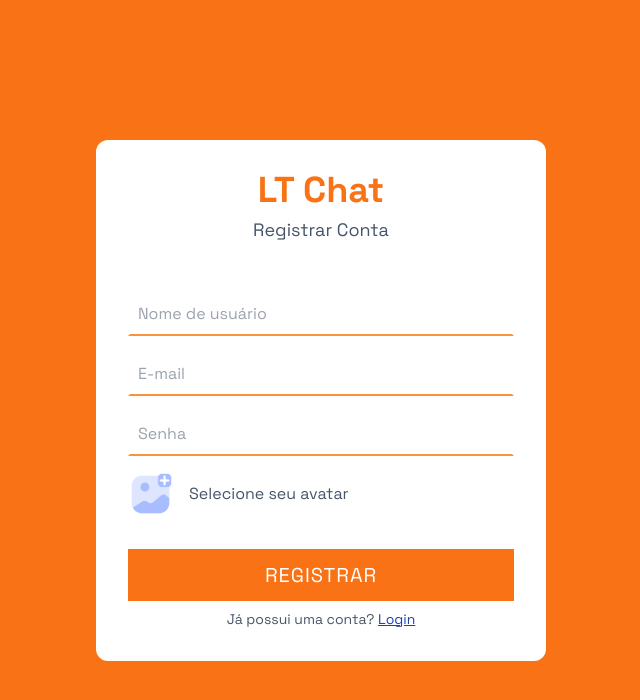
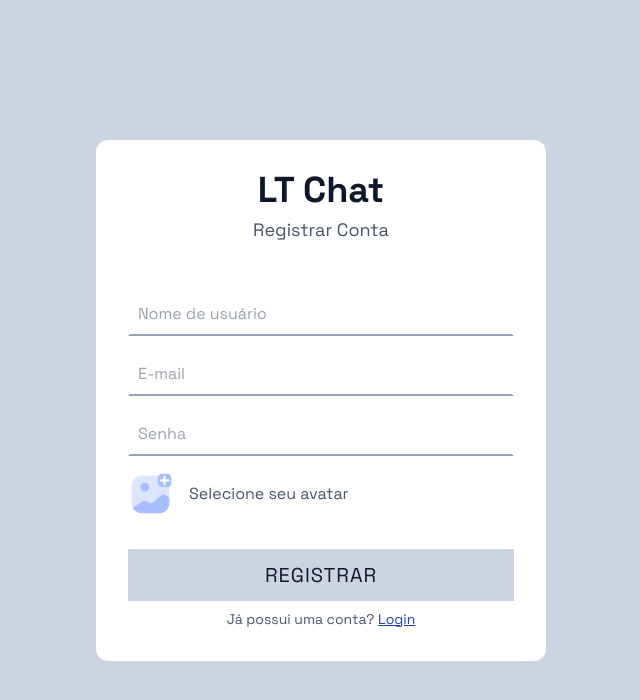
Before and after one commit to teixeiralc/react-chat-app, a React (Vite) app: page /register in a window 1280 px wide. Shown: the top 700 px of the page, without its empty margins (319-959 px from the left). Built offline with nearby package versions, Linux system fonts and the light colour scheme; the HTML template or start-up script is replaced by a standard one.

Commit message:
change base colors

```diff
--- a/src/index.css
+++ b/src/index.css
@@ -4,16 +4,16 @@
 
 @layer components {
   .input_styles {
-    @apply w-full p-2 border-2 border-transparent border-b-orange-400 outline-none focus:border-orange-400;
+    @apply w-full p-2 border-2 border-transparent border-b-slate-400 outline-none focus:border-slate-400;
   }
   .input_search {
     @apply w-full p-1 border-[1px] bg-transparent border-transparent border-b-slate-600 outline-none focus:border-slate-500 focus:rounded-md;
   }
   .title {
-    @apply text-4xl font-bold text-orange-500 mb-2 leading-none;
+    @apply text-4xl font-bold text-slate-900 mb-2 leading-none;
   }
   .btn {
-    @apply py-3 bg-orange-500 text-white text-xl tracking-wider uppercase hover:bg-orange-600 mt-4;
+    @apply py-3 bg-slate-300 text-slate-900 text-xl tracking-wider uppercase hover:bg-slate-400 mt-4;
   }
   .avatar {
     @apply rounded-[50%] object-cover w-10 h-10;
--- a/src/pages/Home.jsx
+++ b/src/pages/Home.jsx
@@ -3,7 +3,7 @@ import { Chat, Sidebar } from '../components';
 
 const Home = () => {
   return (
-    <div className="min-h-[100vh] grid place-items-center bg-orange-500">
+    <div className="min-h-[100vh] grid place-items-center bg-slate-300">
       <div className="min-w-[65%] min-h-[80%] bg-white font-base rounded-xl grid grid-cols-[1fr,2fr] overflow-hidden">
         <Sidebar />
         <Chat />
--- a/src/pages/Login.jsx
+++ b/src/pages/Login.jsx
@@ -4,7 +4,7 @@ import { Link } from 'react-router-dom';
 const Login = () => {
   return (
     // container
-    <div className="min-h-[100vh] grid place-items-center bg-orange-500">
+    <div className="min-h-[100vh] grid place-items-center bg-slate-300">
       {/* wrapper */}
       <div className="min-w-[450px] bg-white text-center font-base p-8 rounded-xl">
         <div className="mb-12">
--- a/src/pages/Register.jsx
+++ b/src/pages/Register.jsx
@@ -5,7 +5,7 @@ import AddAvatar from '../img/addAvatar.png';
 const Register = () => {
   return (
     // container
-    <div className="min-h-[100vh] grid place-items-center bg-orange-500">
+    <div className="min-h-[100vh] grid place-items-center bg-slate-300">
       {/* wrapper */}
       <div className="min-w-[450px] bg-white text-center font-base p-8 rounded-xl">
         <div className="mb-12">
```
